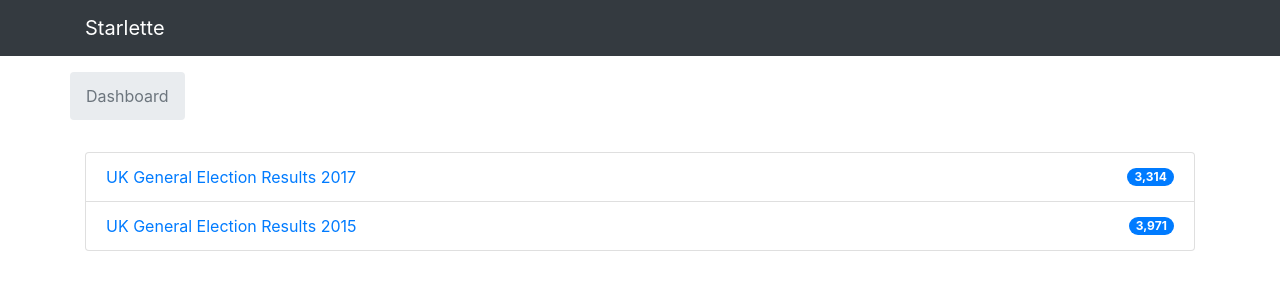
After one commit to encode/hostedapi, a Python web app: template templates/dashboard.html in a window 1280 px wide. The commit adds this page. Shown: the top 300 px of the page. Run offline with Jinja, Linux system fonts and the light colour scheme; the template is opened without the code that fills it, so the values that code supplies are empty; some libraries are stand-ins or nearby versions.

Commit message:
Add Dashboard page

```diff
--- a/templates/base.html
+++ b/templates/base.html
@@ -21,10 +21,10 @@
   <body>
     <nav class="navbar navbar-dark fixed-top bg-dark">
       <div class="container">
-        <a class="navbar-brand" href="{{ url_for('homepage') }}">Starlette</a>
+        <a class="navbar-brand" href="{{ url_for('dashboard') }}">Starlette</a>
         <ul class="navbar-nav mr-auto"></ul>
         <!--<form class="form-inline">
-          <a class="btn btn-outline-light" type="submit" href="{{ url_for('homepage') }}">Login</a>
+          <a class="btn btn-outline-light" type="submit" href="{{ url_for('dashboard') }}">Login</a>
         </form>-->
       </div>
     </nav>
--- /dev/null
+++ b/templates/dashboard.html
@@ -0,0 +1,24 @@
+{% extends "base.html" %}
+
+{% block content %}
+<main role="main">
+  <div class="container">
+    <div class="row pt-3">
+      <nav>
+        <ol class="breadcrumb">
+          <li class="breadcrumb-item active">Dashboard</li>
+        </ol>
+      </nav>
+    </div>
+
+    <div class="row pt-3">
+      <div class="col-md-12">
+        <ul class="list-group">
+          <li class="list-group-item d-flex justify-content-between align-items-center"><a href="{{ url_for('table') }}">UK General Election Results 2017</a> <span class="badge badge-primary badge-pill">3,314</span></li>
+          <li class="list-group-item d-flex justify-content-between align-items-center"><a href="{{ url_for('table') }}">UK General Election Results 2015</a> <span class="badge badge-primary badge-pill">3,971</span></li>
+        </ul>
+      </div>
+    </div>
+  </div>
+</main>
+{% endblock %}
--- a/templates/detail.html
+++ b/templates/detail.html
@@ -6,7 +6,8 @@
     <div class="row pt-3">
       <nav>
         <ol class="breadcrumb">
-          <li class="breadcrumb-item"><a href="{{ url_for('homepage') }}">UK General Election Results 2017</a></li>
+          <li class="breadcrumb-item"><a href="{{ url_for('dashboard') }}">Dashboard</a></li>
+          <li class="breadcrumb-item"><a href="{{ url_for('table') }}">UK General Election Results 2017</a></li>
           <li class="breadcrumb-item active">{{ item.first_name }} {{ item.surname }}</li>
         </ol>
       </nav>
--- a/templates/table.html
+++ b/templates/table.html
@@ -6,6 +6,7 @@
     <div class="row pt-3">
       <nav>
         <ol class="breadcrumb">
+          <li class="breadcrumb-item"><a href="{{ url_for('dashboard') }}">Dashboard</a></li>
           <li class="breadcrumb-item active">UK General Election Results 2017</li>
         </ol>
       </nav>
```
Also changed, not shown: source/app.py (+10 -3 lines), tests/test_app.py (+15 -3 lines).
